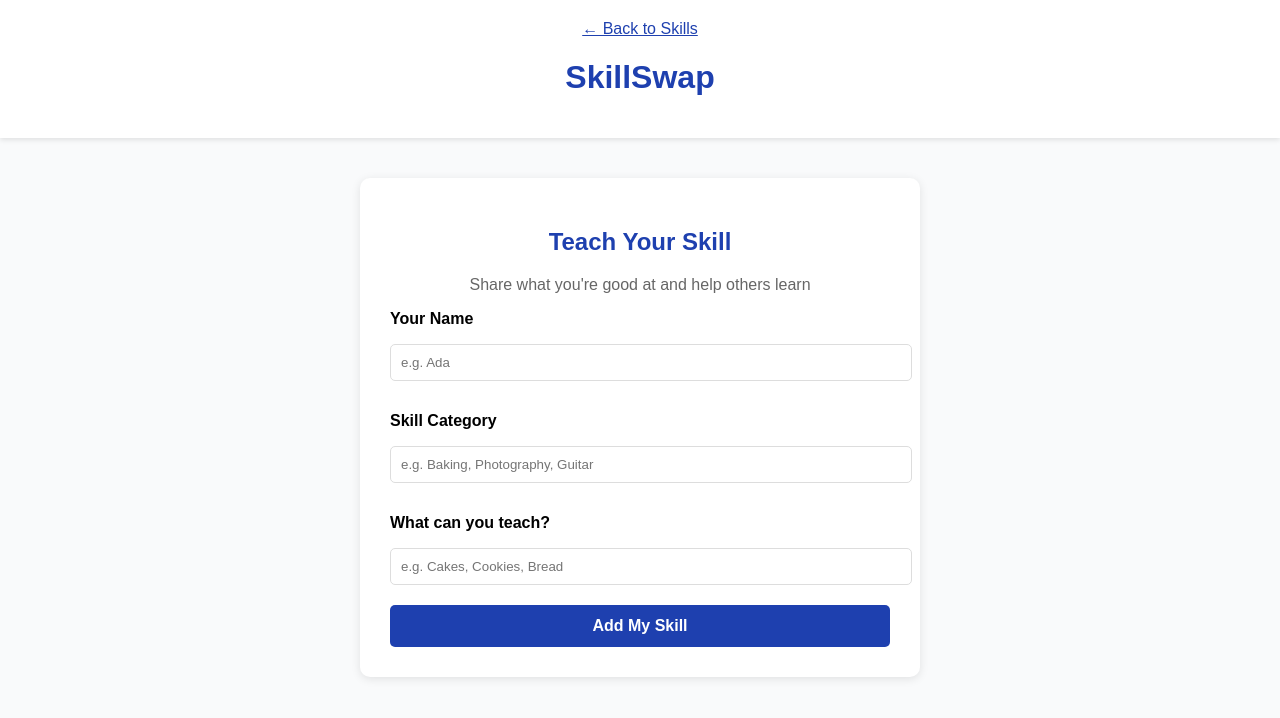
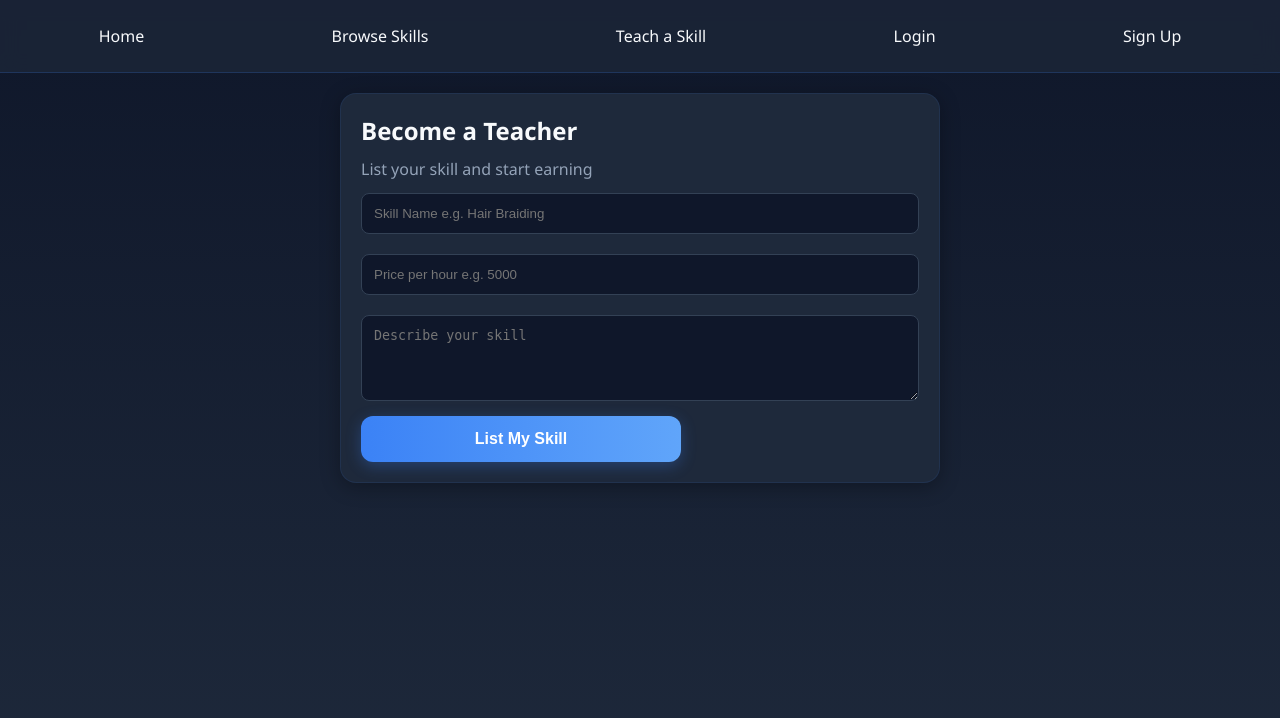
Before and after one commit to emma5004/Skillswap-, a Flask app: template templates/teach.html in a window 1280 px wide. Shown: the top 718 px of the page. Run offline with Flask 3, Linux system fonts and the light colour scheme; the template is opened without the code that fills it, so the values that code supplies are empty.

Commit message:
Update teach.html

```diff
--- a/templates/teach.html
+++ b/templates/teach.html
@@ -1,37 +1,14 @@
-<!DOCTYPE html>
-<html>
-<head>
-<title>Teach Skill - SkillSwap</title>
-</head><meta name="viewport" content="width=device-width, initial-scale=1.0">
-<body style="font-family:Arial; background:#f9fafb; margin:0;">
+{% extends "base.html" %}
 
-<div style="background:white; padding:20px; text-align:center; box-shadow:0 2px 5px rgba(0,0,0,0.1);">
-  <a href="find-skills.html" style="color:#1e40af;">← Back to Skills</a>
-  <h1 style="color:#1e40af;">SkillSwap</h1>
+{% block content %}
+<div class="card">
+    <h2>Become a Teacher</h2>
+    <p>List your skill and start earning</p>
+    <form>
+        <input type="text" placeholder="Skill Name e.g. Hair Braiding" style="width:100%; padding:12px; margin:10px 0; border-radius:8px; border:1px solid #334155; background:#0f172a; color:white;">
+        <input type="text" placeholder="Price per hour e.g. 5000" style="width:100%; padding:12px; margin:10px 0; border-radius:8px; border:1px solid #334155; background:#0f172a; color:white;">
+        <textarea placeholder="Describe your skill" rows="4" style="width:100%; padding:12px; margin:10px 0; border-radius:8px; border:1px solid #334155; background:#0f172a; color:white;"></textarea>
+        <button class="btn" type="submit">List My Skill</button>
+    </form>
 </div>
-
-<div style="max-width:500px; margin:40px auto; background:white; padding:30px; border-radius:10px; box-shadow:0 2px 10px rgba(0,0,0,0.1);">
-  <h2 style="text-align:center; color:#1e40af;">Teach Your Skill</h2>
-  <p style="text-align:center; color:#666;">Share what you're good at and help others learn</p>
-
-  <form id="teachForm">
-    <p><b>Your Name</b></p>
-    <input type="text" placeholder="e.g. Ada" required style="width:100%; padding:10px; margin-bottom:15px; border:1px solid #ddd; border-radius:5px;">
-
-    <p><b>Skill Category</b></p>
-    <input type="text" placeholder="e.g. Baking, Photography, Guitar" required style="width:100%; padding:10px; margin-bottom:15px; border:1px solid #ddd; border-radius:5px;">
-
-    <p><b>What can you teach?</b></p>
-    <input type="text" placeholder="e.g. Cakes, Cookies, Bread" required style="width:100%; padding:10px; margin-bottom:20px; border:1px solid #ddd; border-radius:5px;">
-
-    <button type="submit" style="width:100%; background:#1e40af; color:white; padding:12px; border:none; border-radius:5px; font-size:16px; font-weight:bold;">Add My Skill</button>
-  </form>
-</div>
-<script>
-document.getElementById('teachForm').addEventListener('submit', function(e){
-    e.preventDefault();
-    alert('Skill Added! Others can now connect with you');
-window.location.href = 'find-skills.html';
-});
-</body>
-</html>
+{% endblock %}
```
